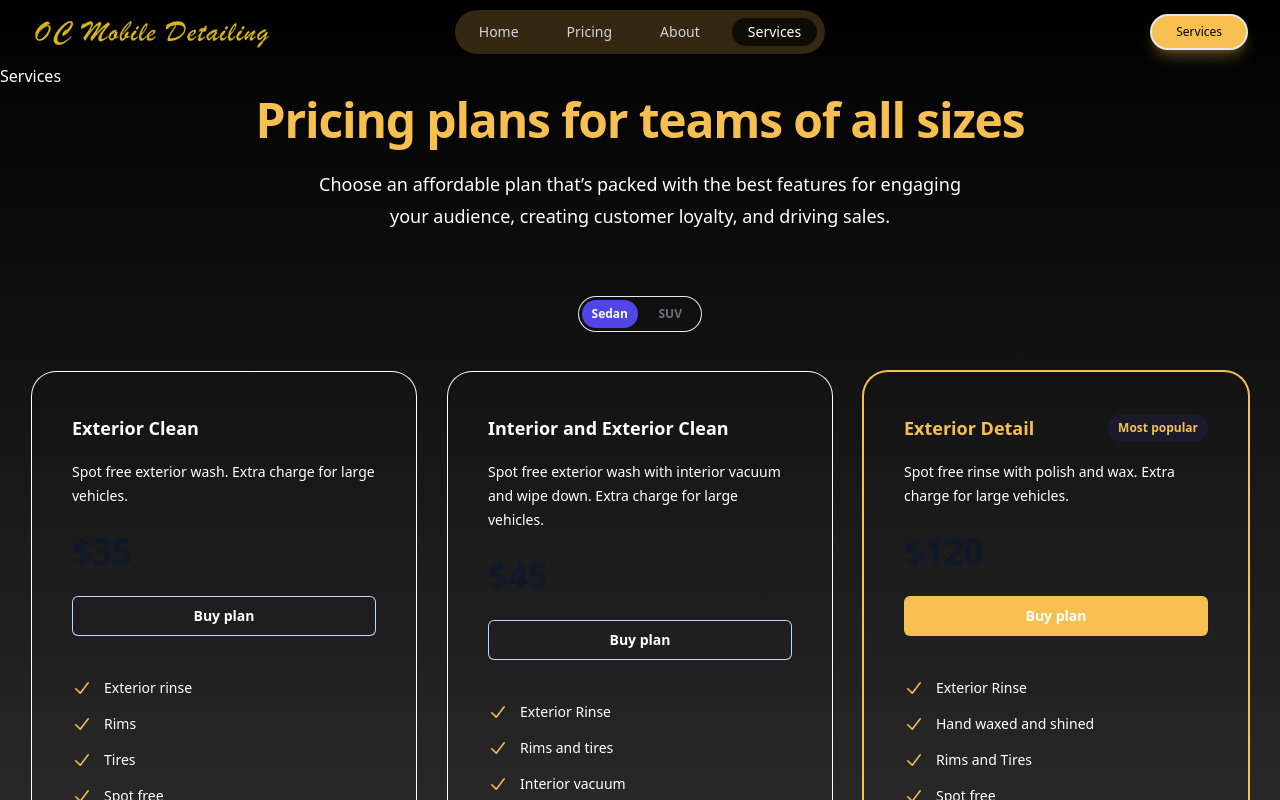
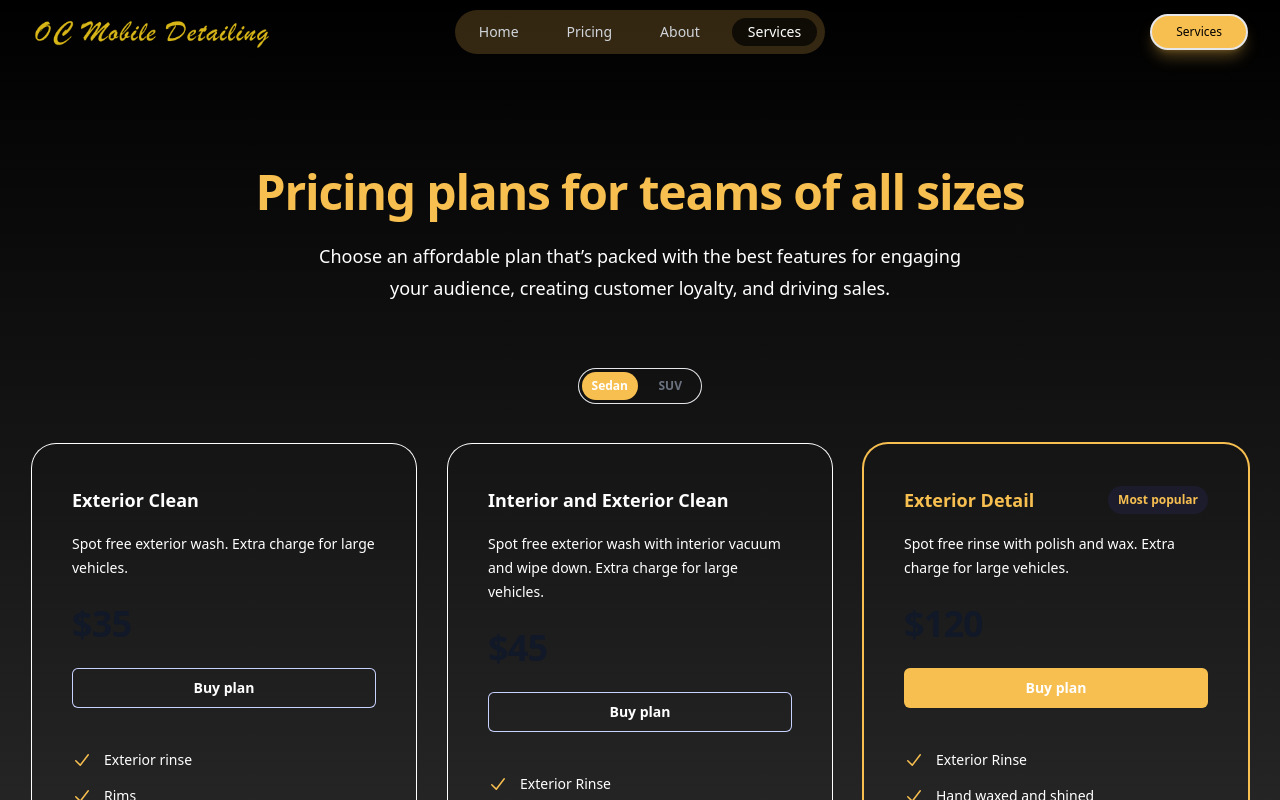
Before and after one commit to Kam-Mivehchi/oc-mobile-detail, a Next.js app: page /services in a window 1280 px wide. Shown: the top 800 px of the page. Built offline with nearby package versions, Linux system fonts and the light colour scheme.

Commit message:
changed prices

```diff
--- a/src/app/services/page.tsx
+++ b/src/app/services/page.tsx
@@ -15,7 +15,6 @@ function About() {
       leave="ease-out"
       leaveFrom="translate-x-0 opacity-100"
       leaveTo="-translate-x-full opacity-0">
-      Services
       <Prices />
    </Transition>
    )
--- a/src/components/prices.tsx
+++ b/src/components/prices.tsx
@@ -13,7 +13,7 @@ const tiers = [
     name: 'Exterior Clean',
     id: 'tier-freelancer',
     href: '#',
-    price: { Sedan: '$35', SUV: '$144' },
+    price: { Sedan: '$35', SUV: '$45' },
     description: 'Spot free exterior wash. Extra charge for large vehicles.',
     features: ['Exterior rinse', 'Rims', 'Tires', 'Spot free'],
     mostPopular: false,
@@ -22,7 +22,7 @@ const tiers = [
     name: 'Interior and Exterior Clean',
     id: 'tier-freelancer',
     href: '#',
-    price: { Sedan: '$45', SUV: '$144' },
+    price: { Sedan: '$45', SUV: '$55' },
     description: 'Spot free exterior wash with interior vacuum and wipe down. Extra charge for large vehicles.',
     features: ['Exterior Rinse', 'Rims and tires', 'Interior vacuum', 'Interior wipe down', 'Spot free'],
     mostPopular: false,
@@ -31,7 +31,7 @@ const tiers = [
     name: 'Exterior Detail',
     id: 'tier-startup',
     href: '#',
-    price: { Sedan: '$120', SUV: '$288' },
+    price: { Sedan: '$120', SUV: '$160' },
     description: 'Spot free rinse with polish and wax. Extra charge for large vehicles.',
     features: [
       'Exterior Rinse',
@@ -46,7 +46,7 @@ const tiers = [
     name: 'Interior Detail',
     id: 'tier-startup',
     href: '#',
-    price: { Sedan: '$140', SUV: '$288' },
+    price: { Sedan: '$140', SUV: '$170' },
     description: 'Interior vacuum, wipe down, and shampoo. Extra charge for large vehicles.',
     features: [
       'Interior vacuum',
@@ -61,7 +61,7 @@ const tiers = [
     name: 'Interior and Exterior Detail',
     id: 'tier-enterprise',
     href: '#',
-    price: { Sedan: '$250', SUV: '$576' },
+    price: { Sedan: '$250', SUV: '$275' },
     description: 'Spot free rinse with police and wax. Interior vacuum, wipe down, and shampoo. Extra charge for large vehicles.',
     features: [
       'Hand washed and waxed',
@@ -89,7 +89,7 @@ export default function Pricing() {
   }
 
   return (
-    <div className="" >
+    <div className="py-24" >
       <div className="mx-auto max-w-7xl px-6 lg:px-8">
         <div className="mx-auto max-w-4xl text-center">
           <p className="mt-2 text-4xl font-bold tracking-tight text-accent sm:text-5xl">
@@ -113,7 +113,7 @@ export default function Pricing() {
                 value={option}
                 className={({ checked }) =>
                   classNames(
-                    checked ? 'bg-indigo-600 text-white' : 'text-gray-500',
+                    checked ? 'bg-accent text-white' : 'text-gray-500',
                     'cursor-pointer rounded-full px-2.5 py-1'
                   )
                 }
--- a/src/components/testimonials.tsx
+++ b/src/components/testimonials.tsx
@@ -5,7 +5,6 @@ export default function Testimonials() {
         <div className="mx-auto max-w-7xl px-6 lg:px-8">
           <div className="mx-auto grid max-w-2xl grid-cols-1 lg:mx-0 lg:max-w-none lg:grid-cols-2">
             <div className="flex flex-col pb-10 sm:pb-16 lg:pb-0 lg:pr-8 xl:pr-20">
-              <img className="h-12 self-start" src="https://tailwindui.com/img/logos/tuple-logo-gray-900.svg" alt="" />
               <figure className="mt-10 flex flex-auto flex-col justify-between">
                 <blockquote className="text-lg leading-8 text-gray-900">
                   <p>
@@ -28,7 +27,6 @@ export default function Testimonials() {
               </figure>
             </div>
             <div className="flex flex-col border-t border-gray-900/10 pt-10 sm:pt-16 lg:border-l lg:border-t-0 lg:pl-8 lg:pt-0 xl:pl-20">
-              <img className="h-12 self-start" src="https://tailwindui.com/img/logos/reform-logo-gray-900.svg" alt="" />
               <figure className="mt-10 flex flex-auto flex-col justify-between">
                 <blockquote className="text-lg leading-8 text-gray-900">
                   <p>
```
